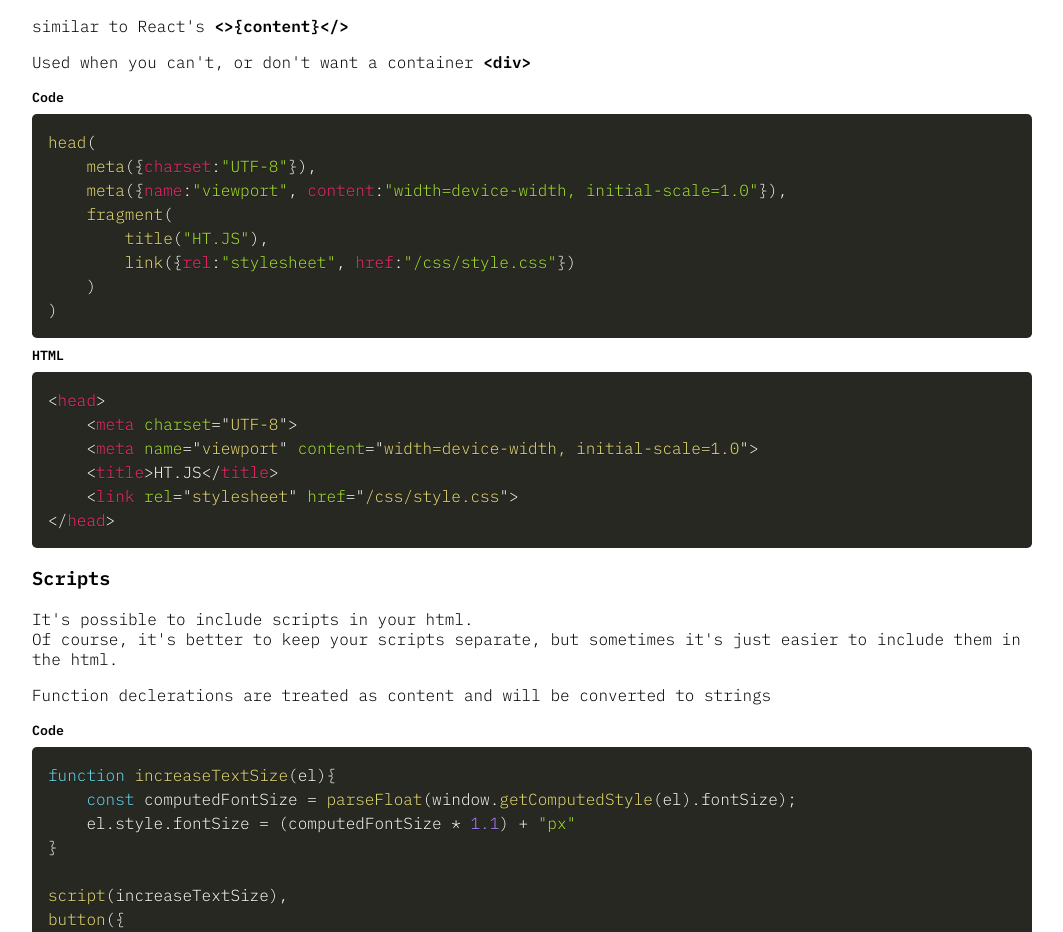
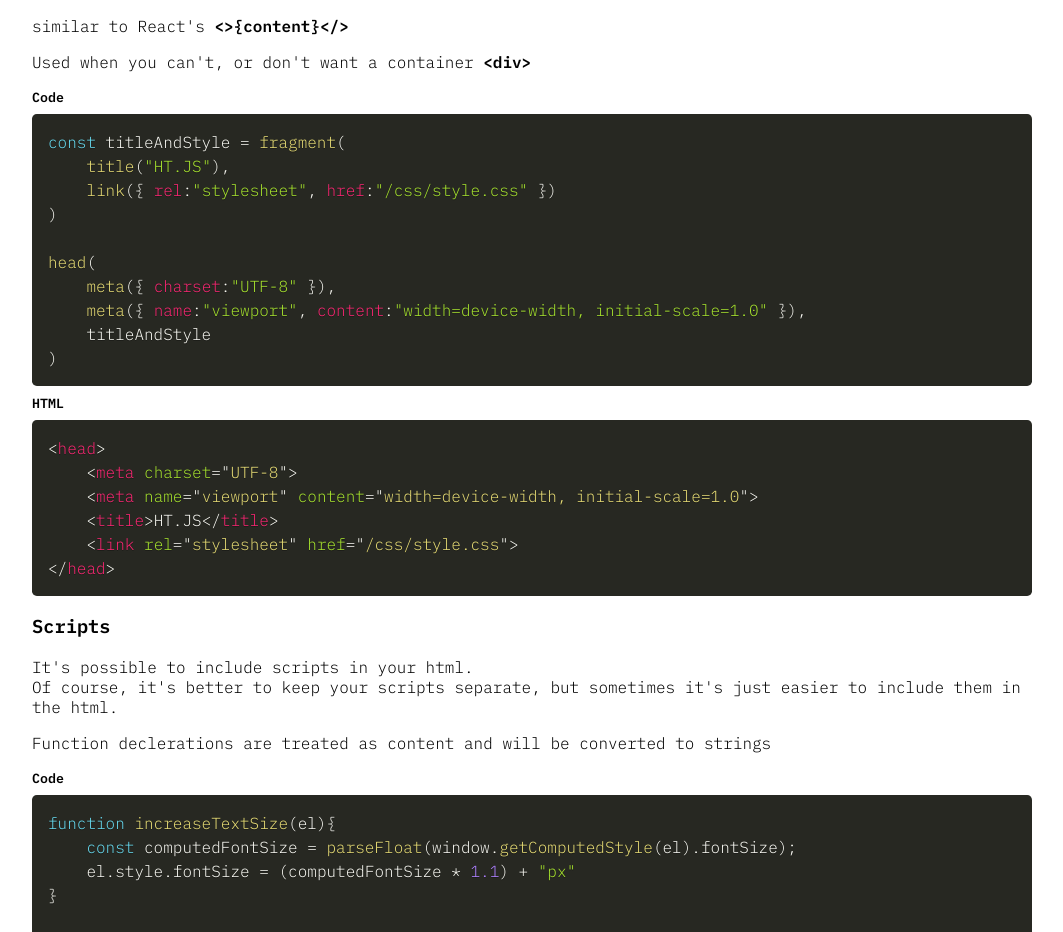
Before and after one commit to Paul-Browne/html-in-javascript, a website: page docs/index.html in a window 1280 px wide. Shown: the part 2667-3599 px from the top of the page, without its empty margins (108-1171 px from the left). Drawn offline with Linux system fonts and the light colour scheme.

Commit message:
updates fragment

```diff
--- a/docs/index.html
+++ b/docs/index.html
@@ -71,13 +71,15 @@ await writeFile("index.html", page);
   data-foo="bar"&gt;
   &lt;h2&gt;hello world!&lt;/h2&gt;
     &lt;p&gt;All of these 'element functions' eg. h2(), p(), strong() etc. return strings of HTML&lt;br&gt;&lt;em&gt;and can be nested exactly like html&lt;/em&gt;&lt;/p&gt;
-&lt;/div&gt;</code></pre><h5>Example</h5><div class="class names" id="some-id" data-test-id="123" onclick="(() => this.style.color = 'blue')()" style="color:red; padding:0 10px; border:1px solid black" data-foo="bar"><h2>hello world!</h2><p>All of these 'element functions' eg. h2(), p(), strong() etc. return strings of HTML<br><em>and can be nested exactly like html</em></p></div><h3><b>fragment</b></h3><p>similar to React's <b>&lt;&gt;{content}&lt;/&gt;</b></p><p>Used when you can't, or don't want a container <b>&lt;div&gt;</b></p><h5>Code</h5><pre class="language-javascript"><code>head(
-    meta({charset:"UTF-8"}),
-    meta({name:"viewport", content:"width=device-width, initial-scale=1.0"}),
-    fragment(
-        title("HT.JS"),
-        link({rel:"stylesheet", href:"/css/style.css"})
-    )
+&lt;/div&gt;</code></pre><h5>Example</h5><div class="class names" id="some-id" data-test-id="123" onclick="(() => this.style.color = 'blue')()" style="color:red; padding:0 10px; border:1px solid black" data-foo="bar"><h2>hello world!</h2><p>All of these 'element functions' eg. h2(), p(), strong() etc. return strings of HTML<br><em>and can be nested exactly like html</em></p></div><h3><b>fragment</b></h3><p>similar to React's <b>&lt;&gt;{content}&lt;/&gt;</b></p><p>Used when you can't, or don't want a container <b>&lt;div&gt;</b></p><h5>Code</h5><pre class="language-javascript"><code>const titleAndStyle = fragment(
+    title("HT.JS"),
+    link({ rel:"stylesheet", href:"/css/style.css" })
+)
+
+head(
+    meta({ charset:"UTF-8" }),
+    meta({ name:"viewport", content:"width=device-width, initial-scale=1.0" }),
+    titleAndStyle
 )</code></pre><h5>HTML</h5><pre class="language-html"><code>&lt;head&gt;
     &lt;meta charset="UTF-8"&gt;
     &lt;meta name="viewport" content="width=device-width, initial-scale=1.0"&gt;
```
Also changed, not shown: build.js (+9 -7 lines).
